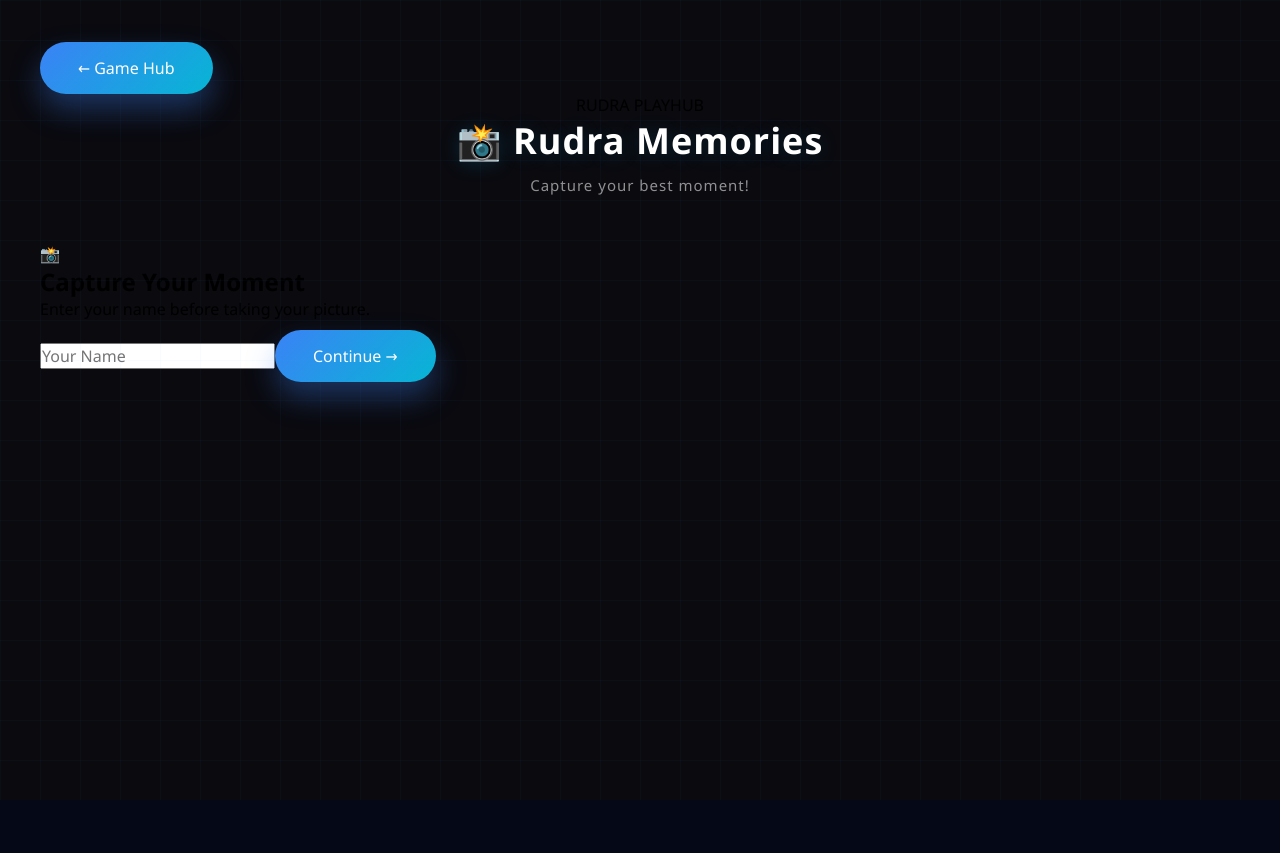
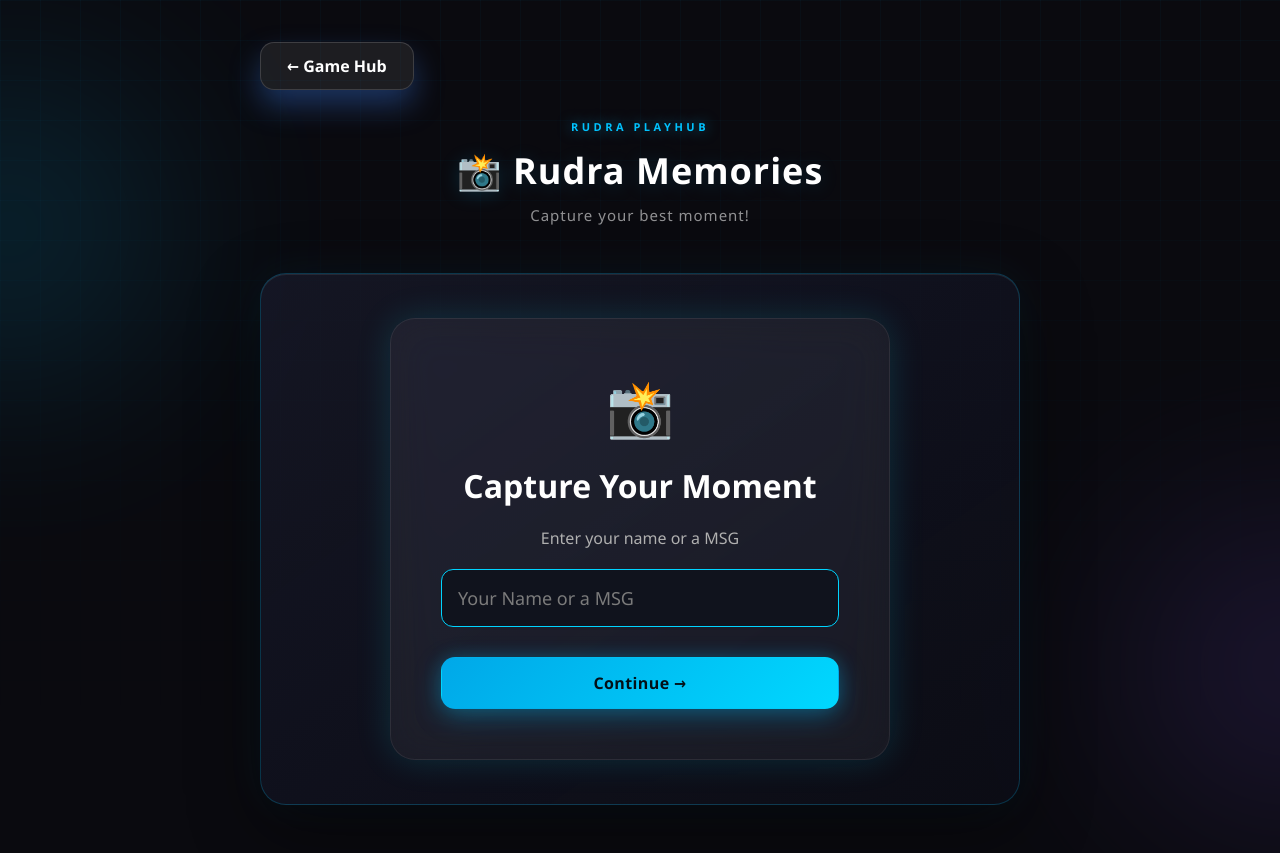
Before and after one commit to nithinj-dev/rudra-playhub, a React (Vite) app: page /capture in a window 1280 px wide. Before the commit the page ends 800 px from the top, so only its background shows below. Built offline with nearby package versions, Linux system fonts and the light colour scheme.

Commit message:
final thursday

```diff
--- a/src/firebase/memories.js
+++ b/src/firebase/memories.js
@@ -5,10 +5,11 @@ import {
   serverTimestamp,
 } from "firebase/firestore";
 
-export async function saveMemory(name, imageUrl) {
+
+export async function saveMemory(playerName, imageUrl) {
   await addDoc(collection(db, "memories"), {
-    name,
-    imageUrl,
+    uploader: playerName,
+    image: imageUrl,
     createdAt: serverTimestamp(),
   });
 }
--- a/src/pages/Capturemoment.jsx
+++ b/src/pages/Capturemoment.jsx
@@ -1,6 +1,6 @@
 import React, { useCallback, useEffect, useRef, useState } from 'react';
 import { useNavigate } from 'react-router-dom';
-import './Memories.css';
+import './Capturemoment.css';
 import { uploadImage } from "../services/CloudinaryService";
 import { saveMemory } from "../firebase/memories";
 
@@ -179,11 +179,11 @@ const handleNameContinue = () => {
 
     <h2>Capture Your Moment</h2>
 
-    <p>Enter your name before taking your picture.</p>
+    <p>Enter your name or a MSG </p>
 
     <input
       type="text"
-      placeholder="Your Name"
+      placeholder="Your Name or a MSG"
       value={playerName}
       onChange={(e) => setPlayerName(e.target.value)}
     />
--- a/src/pages/Memories.jsx
+++ b/src/pages/Memories.jsx
@@ -71,7 +71,7 @@ const Memories = () => {
 
               <div className="polaroid-img-wrap">
                 <img
-  src={photo.imageUrl}
+  src={photo.image}
   alt="memory"
   onError={() => console.log("Image failed:", photo.image)}
 />
@@ -83,7 +83,9 @@ const Memories = () => {
 
               <div className="polaroid-meta">
                 <div className="polaroid-name">👤 {photo.uploader}</div>
-                <div className="polaroid-date">🕒 {photo.date}</div>
+                <div className="polaroid-date">
+  🕒 {photo.createdAt?.toDate().toLocaleString()}
+</div>
               </div>
             </div>
           ))}
```
